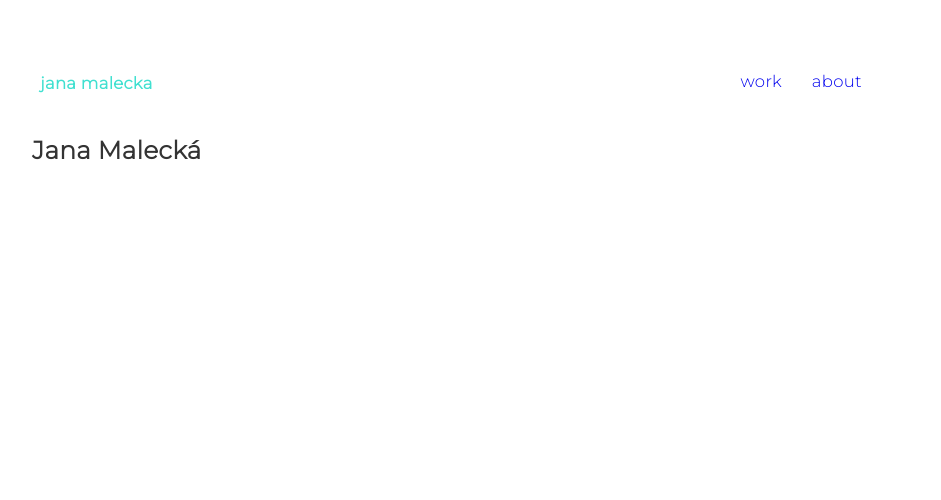
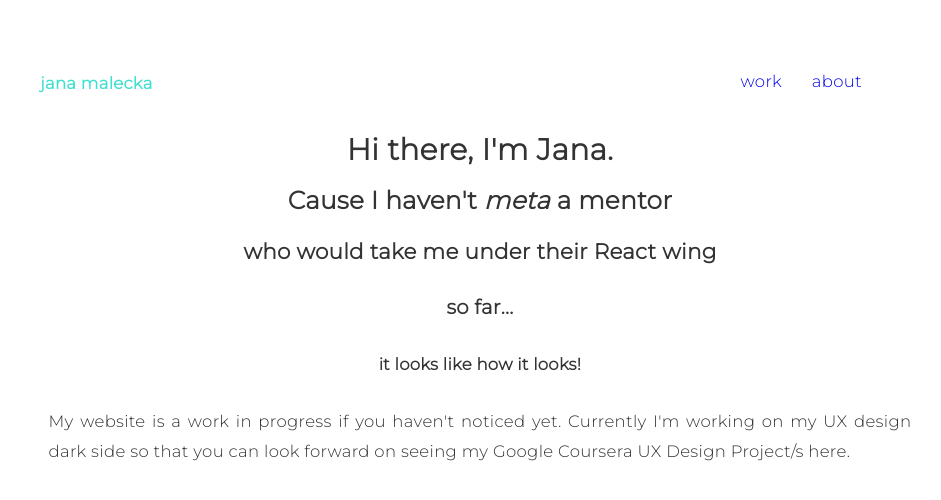
Before and after one commit to JanaMalecka/portfolio, a React app: page / in a window 1280 px wide. Shown: the top 500 px of the page, without its empty margins (160-1101 px from the left). Built offline with nearby package versions, Linux system fonts and the light colour scheme.

Commit message:
text on homepage added

```diff
--- a/src/pages/Home/index.jsx
+++ b/src/pages/Home/index.jsx
@@ -6,7 +6,20 @@ const Home = () => {
   return (
     <>
       <div className="container">
-        <h2>Jana Malecká</h2>
+        <h1>Hi there, I'm Jana.</h1>
+        <h2>
+          Cause I haven't <span className="italic">meta</span> a mentor
+        </h2>
+        <h3>who would take me under their React wing</h3>
+        <h4>so far...</h4>
+        <h5>it looks like how it looks!</h5>
+      </div>
+      <div className="container">
+        <p>
+          My website is a work in progress if you haven't noticed yet. Currently
+          I'm working on my UX design dark side so that you can look forward on
+          seeing my Google Coursera UX Design Project/s here.
+        </p>
       </div>
     </>
   );
--- a/src/pages/Home/style.css
+++ b/src/pages/Home/style.css
@@ -0,0 +1,32 @@
+h1 {
+  font-size: 1.8rem;
+  padding: 0 1rem;
+  text-align: center;
+}
+h2 {
+  font-size: 1.5rem;
+  padding: 0 1rem;
+  text-align: center;
+}
+h3 {
+  font-size: 1.3rem;
+  padding: 0 1rem;
+  text-align: center;
+}
+h4 {
+  font-size: 1.2rem;
+  padding: 0 1rem;
+  text-align: center;
+}
+h5 {
+  font-size: 1rem;
+  padding: 0 1rem;
+  text-align: center;
+}
+.italic {
+  font-style: italic;
+}
+p {
+  padding: 0 1rem;
+  text-align: justify;
+}
--- a/src/style.css
+++ b/src/style.css
@@ -26,6 +26,7 @@ body {
   max-width: 96%;
   margin: 0 auto;
 }
+
 @media screen and (min-width: 640px) {
   .container {
     max-width: 90%;
```
